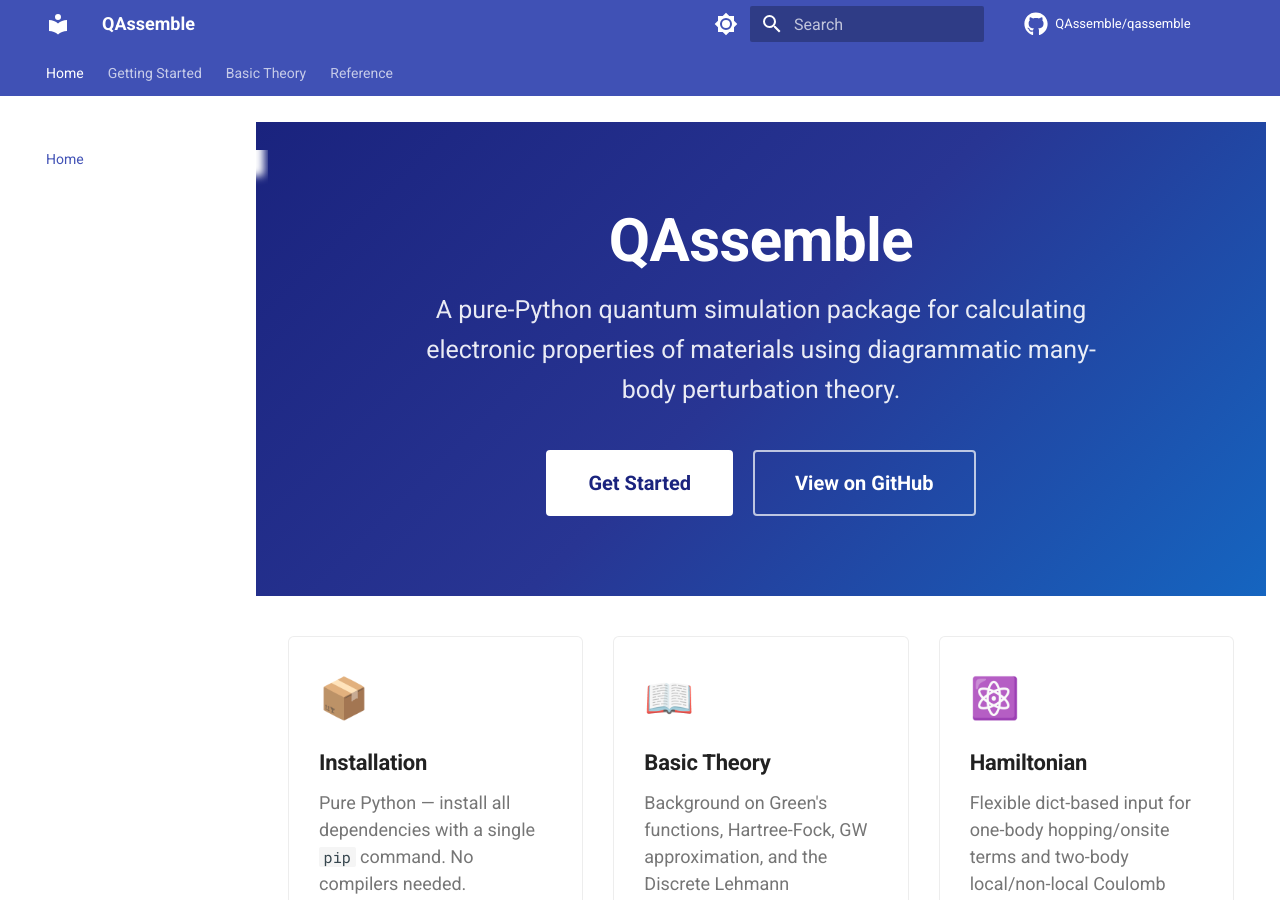
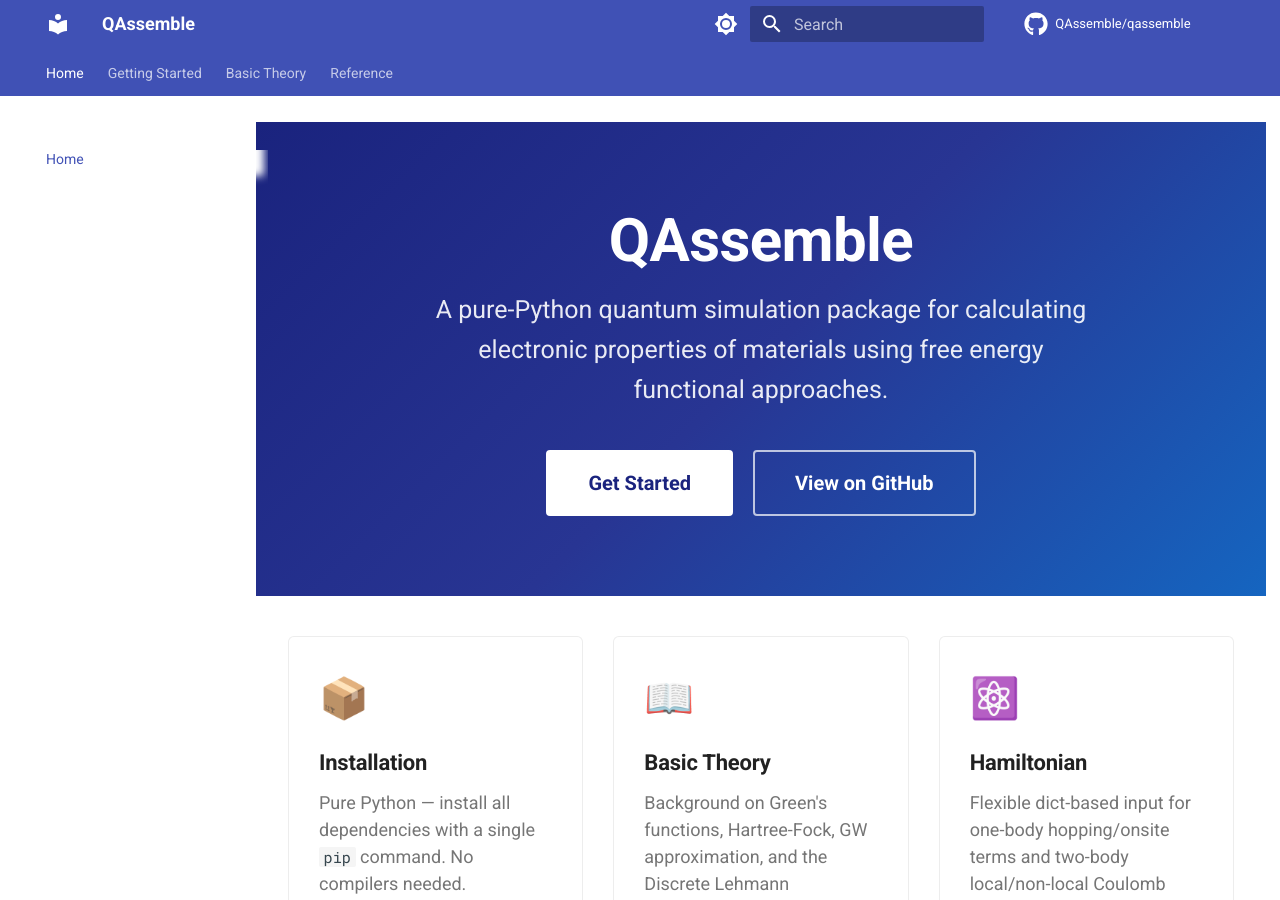
Before and after one commit to QAssemble/qassemble, an MkDocs documentation site: the page built from docs/index.md, in a window 1280 px wide and 900 px high. Built offline with MkDocs 1.6.1 and Material for MkDocs 9.7.7, drawn with Linux system fonts in a browser that asks for light colours; comment, search, counter and statistics services are not loaded.

```diff
--- a/docs/index.md
+++ b/docs/index.md
@@ -8,7 +8,7 @@ hide:
   <h1>QAssemble</h1>
   <p class="hero-subtitle">
     A pure-Python quantum simulation package for calculating electronic properties
-    of materials using diagrammatic many-body perturbation theory.
+    of materials using free energy functional approaches.
   </p>
   <div class="hero-buttons">
     <a href="getting-started/installation/" class="hero-btn hero-btn-primary">Get Started</a>
```
Also changed, not shown: README.md (+1 -1 lines), site/index.html.
